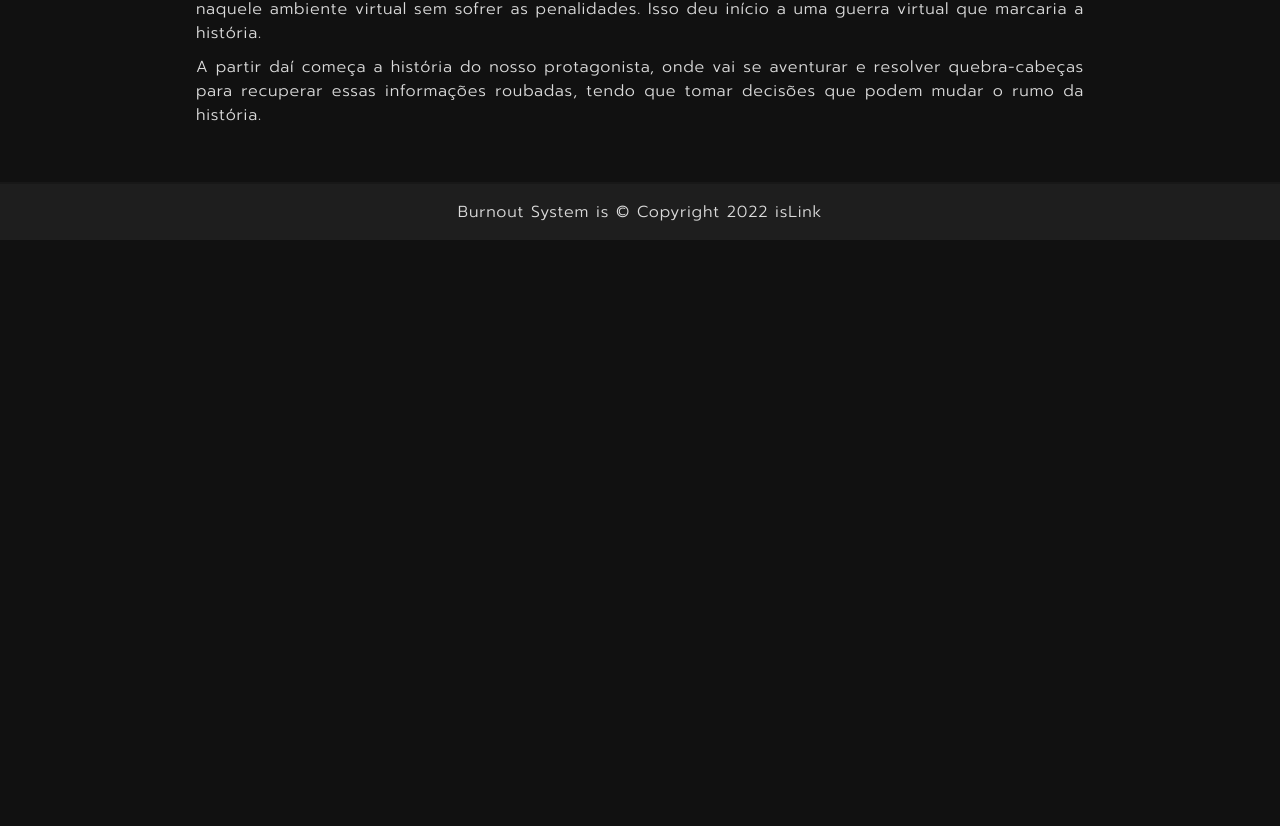
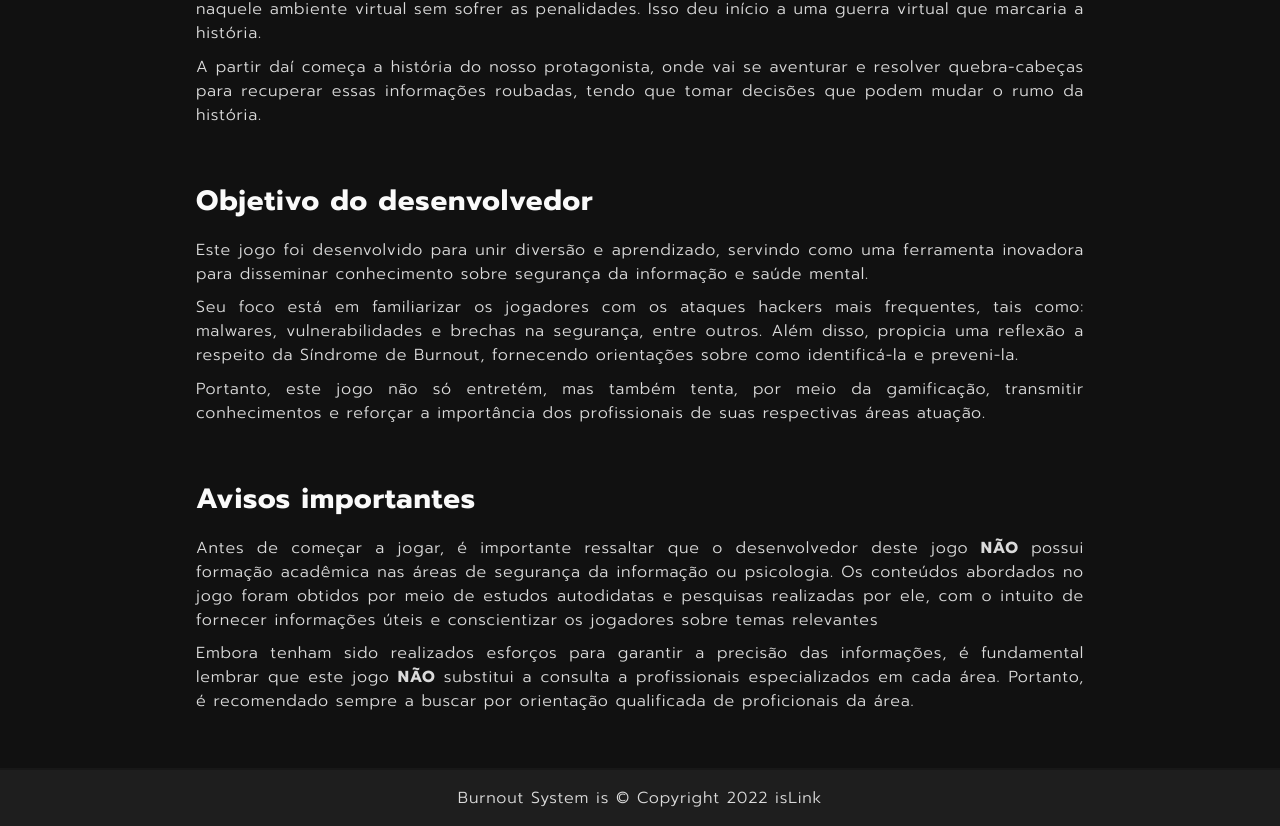
Before and after one commit to eliascmurat/BurnoutSystem_Web, an Angular app: page /press-release in a window 1280 px wide. Shown: the part 2231-3057 px from the top of the page. Before the commit the page ends 2471 px from the top, so only its background shows below. Built offline with nearby package versions, Linux system fonts and the light colour scheme.

Commit message:
feat: add more info

```diff
--- a/src/app/modules/press-release/press-release.component.html
+++ b/src/app/modules/press-release/press-release.component.html
@@ -69,4 +69,34 @@
       essas informações roubadas, tendo que tomar decisões que podem mudar o rumo da história.
     </p>
   </section>
+  <section class="container">
+    <h3>Objetivo do desenvolvedor</h3>
+    <p>
+      Este jogo foi desenvolvido para unir diversão e aprendizado, servindo como uma ferramenta inovadora para
+      disseminar conhecimento sobre segurança da informação e saúde mental.
+    </p>
+    <p>
+      Seu foco está em familiarizar os jogadores com os ataques hackers mais frequentes, tais como: malwares,
+      vulnerabilidades e brechas na segurança, entre outros. Além disso, propicia uma reflexão a respeito da
+      Síndrome de Burnout, fornecendo orientações sobre como identificá-la e preveni-la.
+    </p>
+    <p>
+      Portanto, este jogo não só entretém, mas também tenta, por meio da gamificação, transmitir conhecimentos e
+      reforçar a importância dos profissionais de suas respectivas áreas atuação.
+    </p>
+  </section>
+  <section class="container">
+    <h3>Avisos importantes</h3>
+    <p>
+      Antes de começar a jogar, é importante ressaltar que o desenvolvedor deste jogo <b>NÃO</b> possui formação
+      acadêmica nas áreas de segurança da informação ou psicologia. Os conteúdos abordados no jogo foram obtidos por
+      meio de estudos autodidatas e pesquisas realizadas por ele, com o intuito de fornecer informações úteis e
+      conscientizar os jogadores sobre temas relevantes
+    </p>
+    <p>
+      Embora tenham sido realizados esforços para garantir a precisão das informações, é fundamental lembrar que este
+      jogo <b>NÃO</b> substitui a consulta a profissionais especializados em cada área. Portanto, é recomendado sempre
+      a buscar por orientação qualificada de proficionais da área.
+    </p>
+  </section>
 </main>
```
